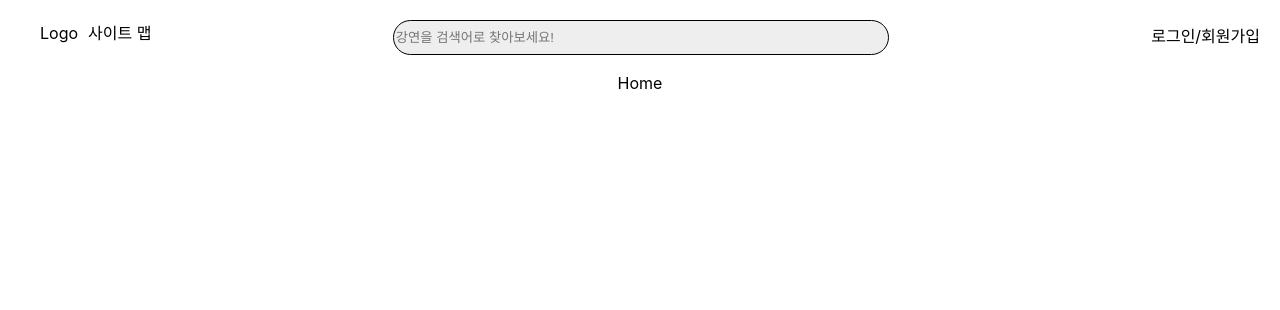
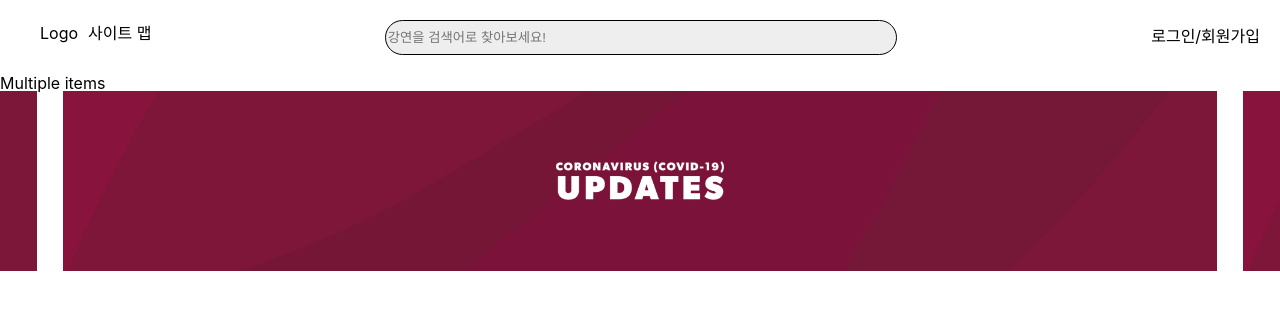
Before and after one commit to Soma11-JDK/JobTreaming-FE, a React (Create React App) app: page / in a window 1280 px wide. Shown: the top 310 px of the page. Built offline with nearby package versions, Linux system fonts and the light colour scheme.

Commit message:
[#4] Carousel Slider 구현
react-slick library를 사용해 Carousel Slider 구현
임시 이미지 삽입
HeaderIcon 수정
Header 및 Login Presenter 수정

```diff
--- a/package.json
+++ b/package.json
@@ -14,6 +14,8 @@
     "react-kakao-login": "^1.2.2",
     "react-router-dom": "^5.2.0",
     "react-scripts": "^3.4.3",
+    "react-slick": "^0.27.8",
+    "slick-carousel": "^1.8.1",
     "styled-components": "^5.1.1",
     "styled-reset": "^4.2.2"
   },
--- a/src/Components/App.js
+++ b/src/Components/App.js
@@ -9,7 +9,7 @@ import Store from '../Store/Store';
 
 const Layout = styled.div`
   margin: 0 auto;
-  display: fex;
+  display: flex;
   width: 100%;
   flex-flow: row wrap;
 `;
@@ -47,9 +47,7 @@ class App extends Component {
       <Layout>
         <Store.Provider value={this.state}>
           <Header logged={logged} onLogout={onLogout} />
-          <Content>
-            <Router />
-          </Content>
+          <Router />
           <GlobalStyles />
         </Store.Provider>
       </Layout>
--- a/src/Components/GlobalStyles.js
+++ b/src/Components/GlobalStyles.js
@@ -1,5 +1,7 @@
 import { createGlobalStyle } from 'styled-components';
 import reset from 'styled-reset';
+import 'slick-carousel/slick/slick.css';
+import 'slick-carousel/slick/slick-theme.css';
 
 const globalStyles = createGlobalStyle`
   ${reset};
--- a/src/Components/Header.js
+++ b/src/Components/Header.js
@@ -31,8 +31,8 @@ const Logo = styled.div`
 
 const Input = styled.input`
   align-items: center;
-  display: flex;
-  width: 40%;
+  display: fixed;
+  width: 40vw;
   --bg-opacity: 1;
   background-color: rgba(238, 238, 238, var(--bg-opacity));
   border-radius: 9999px;
@@ -60,11 +60,7 @@ class Header extends PureComponent {
         </HeaderLeft>
         <Input type="text" placeholder="강연을 검색어로 찾아보세요!" />
         {logged ? (
-          <ShortCut>
-            <Link to="/" onClick={onLogout}>
-              로그아웃
-            </Link>
-          </ShortCut>
+          <HeaderIcon onLogout={onLogout} />
         ) : (
           <ShortCut>
             <Link to="/login">로그인/회원가입</Link>
--- a/src/Components/HeaderIcon.js
+++ b/src/Components/HeaderIcon.js
@@ -1,25 +1,39 @@
 import React from 'react';
 import styled from 'styled-components';
+import { Link } from 'react-router-dom';
+import PropTypes from 'prop-types';
+
+import withLogin from './LoginHOC';
 
 const Container = styled.div`
   padding: 5px;
+  width: 150px;
   display: flex;
+  align-items: center;
+  text-align: right;
+  justify-content: flex-end;
 `;
 
 const Icon = styled.img`
   height: 25px;
   object-fit: contain;
+  margin-right: 5px;
 `;
 
 const Text = styled.div``;
 
 const imgUrl = require('assets/tempProfile.png');
 
-const HeaderIcon = () => (
-  <Container>
-    {/* <Icon src={imgUrl} alt="icon" /> */}
-    <Text>로그인</Text>
-  </Container>
-);
+// eslint-disable-next-line react/prop-types
+const HeaderIcon = ({ onLogout }) => {
+  return (
+    <Container>
+      <Icon src={imgUrl} alt="icon" />
+      <Link to="/" onClick={onLogout}>
+        로그아웃
+      </Link>
+    </Container>
+  );
+};
 
 export default HeaderIcon;
--- a/src/Components/Login.js
+++ b/src/Components/Login.js
@@ -7,6 +7,8 @@ import KakaoLogin from 'react-kakao-login';
 import { withRouter } from 'react-router-dom';
 
 const Conatainer = styled.div`
+  width: 100%;
+  align-items: center;
   display: flex;
   flex-flow: column wrap;
 `;
@@ -14,7 +16,7 @@ const Conatainer = styled.div`
 const KakaoButton = styled(KakaoLogin)`
   padding: 0;
   width: 190px;
-  height: 444px;
+  height: 44px;
   line-height: 44px;
   color: #783c00;
   background-color: #ffeb00;
--- /dev/null
+++ b/src/Components/LoginHOC.js
@@ -0,0 +1,20 @@
+import React, { PureComponent } from 'react';
+
+import Store from 'Store/Store';
+import LoginContainer from './LoginContainer';
+
+const withLogin = WrappedComponent =>
+  class IsLogin extends PureComponent {
+    render() {
+      return (
+        <Store.Consumer>
+          {store => {
+            if (store.logged === false) return <LoginContainer />;
+            return <WrappedComponent />;
+          }}
+        </Store.Consumer>
+      );
+    }
+  };
+
+export default withLogin;
--- /dev/null
+++ b/src/Components/Slider.js
@@ -0,0 +1,81 @@
+import React, { PureComponent, Component } from 'react';
+import Slider from 'react-slick';
+import styled from 'styled-components';
+import { func } from 'prop-types';
+
+const Container = styled.div`
+  overflow: hidden;
+`;
+
+const StyledSlider = styled(Slider)`
+  .slick-slide img {
+    max-width: 100%;
+    min-height: 150px;
+    max-height: 300px;
+  }
+  .slick-slide div {
+    overflow: hidden;
+    outline: none;
+    text-align: center;
+    justify-content: center;
+    max-width: 100%;
+  }
+`;
+
+const ImageContainer = styled.div`
+  position: relative;
+  margin: 0px 13px;
+`;
+
+const Image = styled.img``;
+
+const imgUrl = require('assets/testImage.jpg');
+
+const items = [
+  { id: 1, url: imgUrl },
+  { id: 2, url: imgUrl },
+  { id: 3, url: imgUrl },
+  { id: 4, url: imgUrl },
+  { id: 5, url: imgUrl },
+  { id: 6, url: imgUrl },
+  { id: 7, url: imgUrl },
+  { id: 8, url: imgUrl },
+  { id: 9, url: imgUrl },
+  { id: 10, url: imgUrl },
+];
+
+export default class MultipleItems extends Component {
+  constructor(props) {
+    super(props);
+    this.state = {};
+  }
+
+  render() {
+    const settings = {
+      dots: true,
+      infinite: true,
+      speed: 500,
+      slidesToShow: 1,
+      slidesToScroll: 1,
+      arrows: false,
+      centerMode: true,
+    };
+    return (
+      <Container>
+        <h2> Multiple items </h2>
+        {/* eslint-disable-next-line react/jsx-props-no-spreading */}
+        <StyledSlider {...settings} style={{ width: '100%', padding: 0 }}>
+          {items.map(item => {
+            return (
+              <div key={item.id}>
+                <ImageContainer>
+                  <Image src={item.url} />
+                </ImageContainer>
+              </div>
+            );
+          })}
+        </StyledSlider>
+      </Container>
+    );
+  }
+}
--- a/src/Routes/Home/HomePresenter.js
+++ b/src/Routes/Home/HomePresenter.js
@@ -1,5 +1,6 @@
 import React from 'react';
+import Slider from 'Components/Slider';
 
-const HomePresenter = () => 'Home';
+const HomePresenter = () => <Slider />;
 
 export default HomePresenter;
```
Also changed, not shown: src/assets/testImage.jpg (added), 1 other file (tests, documents, lock files or other folders).
